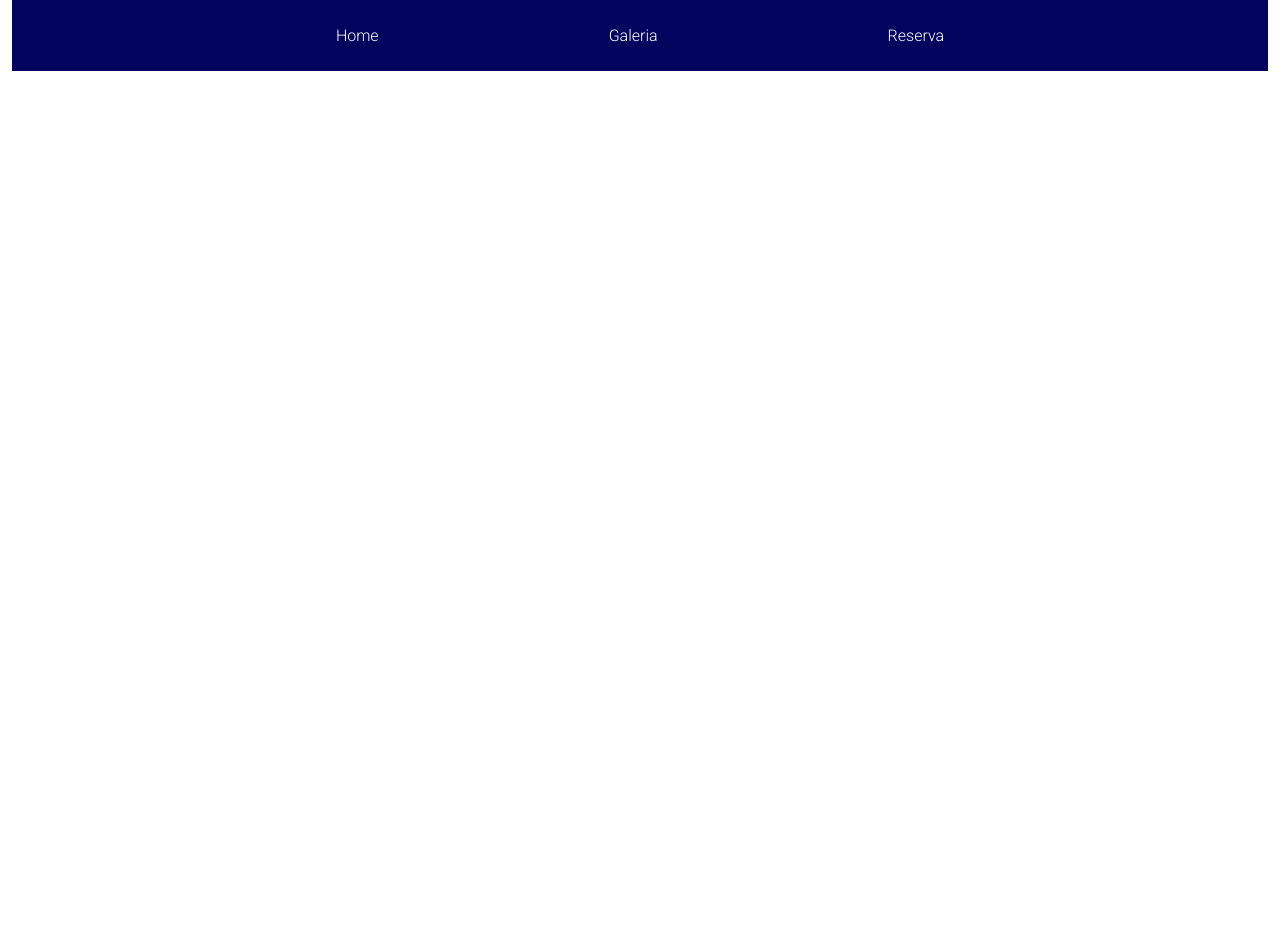
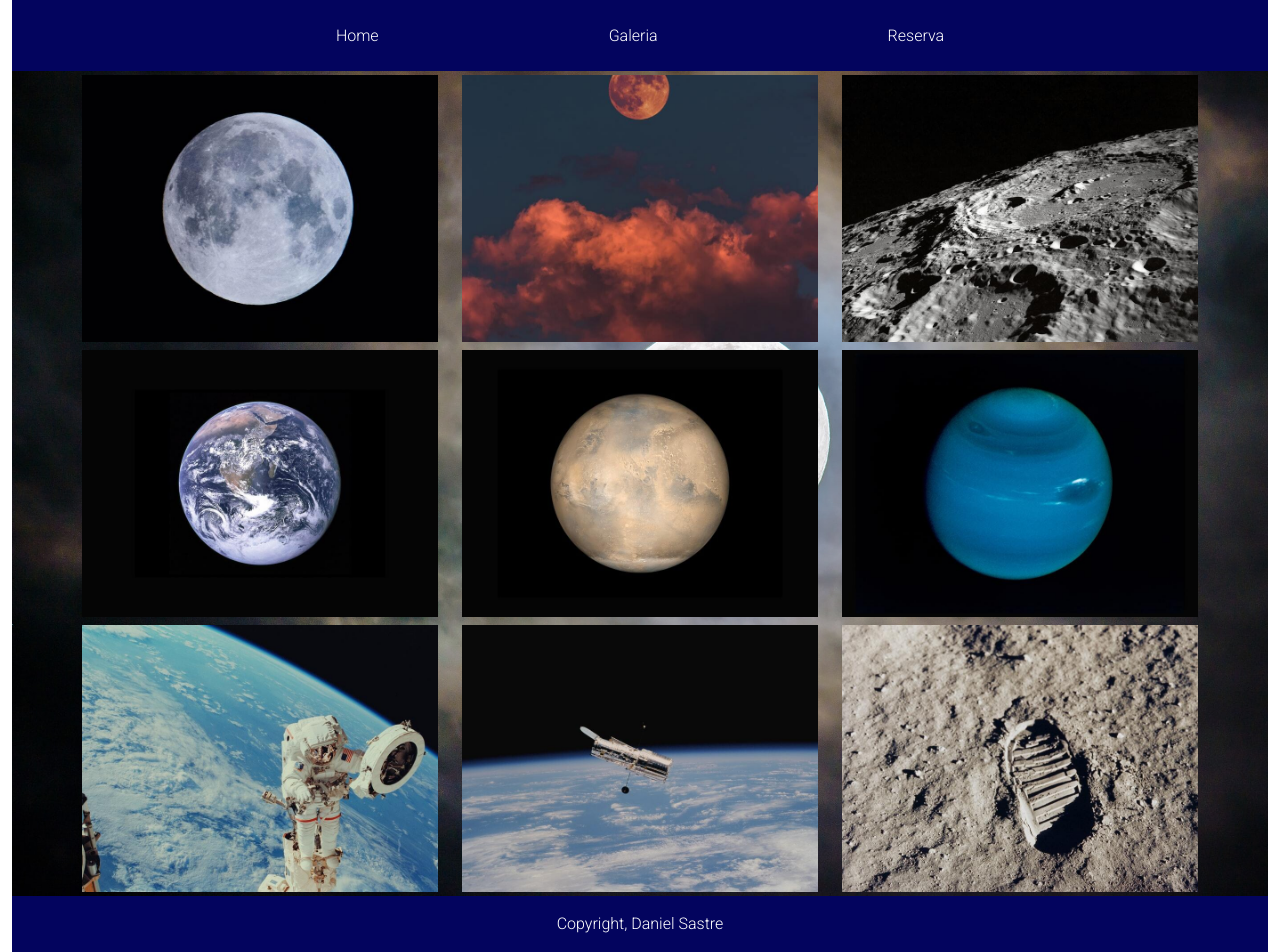
Before and after one commit to Satodaplay/moon_Sastre_Torres, a plain HTML site: page galeria.html in a window 1280 px wide. Before the commit the page ends 800 px from the top, so only its background shows below. Drawn offline with nearby package versions, Linux system fonts and the light colour scheme.

Commit message:
galeria.html

```diff
--- a/galeria.html
+++ b/galeria.html
@@ -35,6 +35,60 @@
                 </ul>
             </nav>
         </section>
+
+        <section class="background_img">
+
+            <div class="container text-center">
+                <div class="row">
+                  <div class="col my-1">
+                    <img src="img/moon1.jpg" alt="" class="img-fluid">
+                  </div>
+                  <div class="col my-1">
+                    <img src="img/moon2.jpg" alt="" class="img-fluid">
+                  </div>
+                  <div class="col my-1">
+                    <img src="img/moon3.jpg" alt="" class="img-fluid">
+                  </div>
+                </div>
+            </div>
+
+            <div class="container text-center">
+                <div class="row">
+                  <div class="col my-1">
+                    <img src="img/moon4.jpg" alt="" class="img-fluid">
+                  </div>
+                  <div class="col my-1">
+                    <img src="img/moon5.jpg" alt="" class="img-fluid">
+                  </div>
+                  <div class="col my-1">
+                    <img src="img/moon6.jpg" alt="" class="img-fluid">
+                  </div>
+                </div>
+            </div>
+
+            <div class="container text-center">
+                <div class="row">
+                  <div class="col my-1">
+                    <img src="img/moon7.jpg" alt="" class="img-fluid">
+                  </div>
+                  <div class="col my-1">
+                    <img src="img/moon8.jpg" alt="" class="img-fluid">
+                  </div>
+                  <div class="col my-1">
+                    <img src="img/moon9.jpg" alt="" class="img-fluid">
+                  </div>
+                </div>
+            </div>
+        </section>
+
+        <section class="background">
+
+            <footer class="d-flex justify-content-center">
+                <p class="blanco letra mt-3">Copyright, Daniel Sastre</p>
+            </footer>
+
+        </section>
+
     </section>
 </body>
 
```
Also changed, not shown: index.html (+4 -2 lines).
